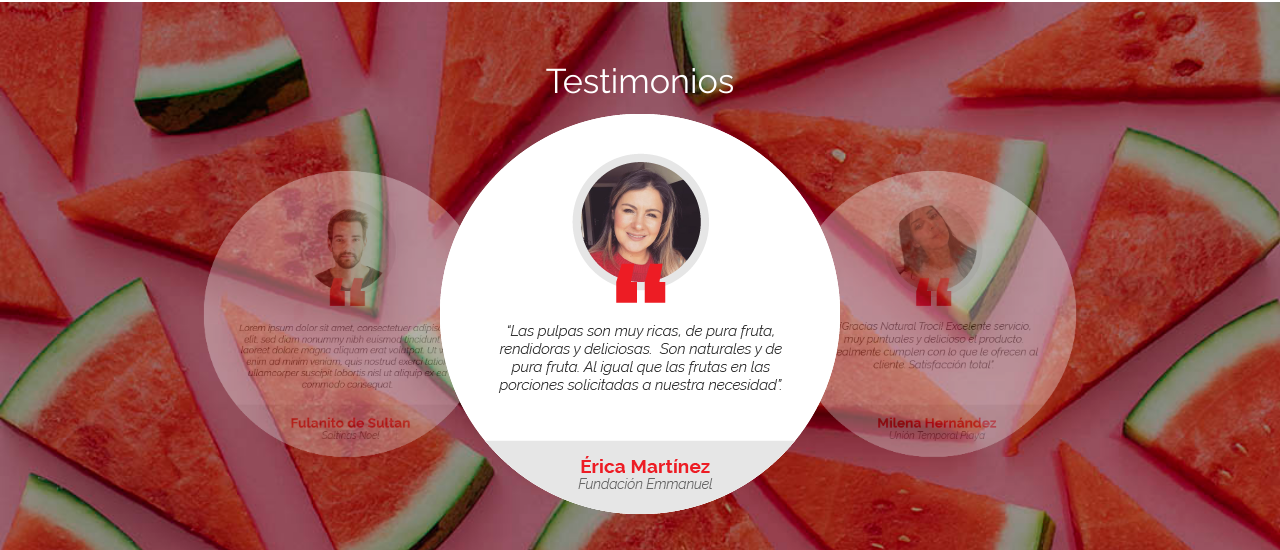
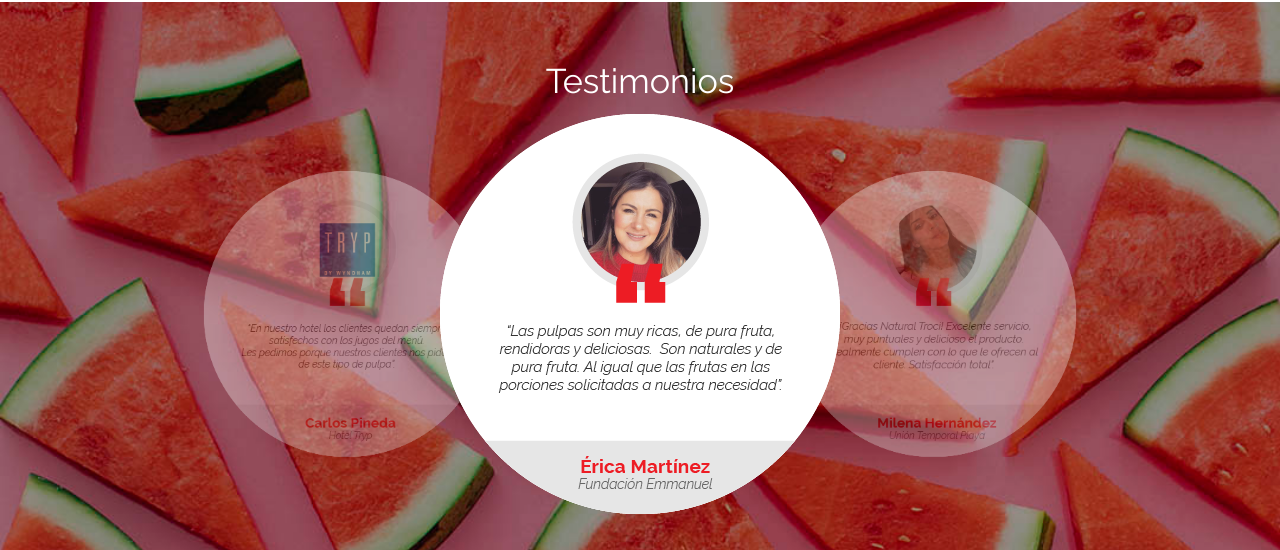
Before and after one commit to deibyalopez/NaturalTroci, a plain HTML site: page index.html in a window 1280 px wide. Shown: the part 2587-3137 px from the top of the page. Drawn offline with nearby package versions, Linux system fonts and the light colour scheme; files whose address does not match are found by name.

Commit message:
se se agrega testimonio de Carlos Pineda

```diff
--- a/index.html
+++ b/index.html
@@ -167,7 +167,7 @@
           <div class="carousel-item"><img src="./img/testimonios/ErikaMartinez.png" /></div>
           <div class="carousel-item"><img src="./img/testimonios/MilenaHernanez.png" /></div>
           <div class="carousel-item"><img src="./img/testimonios/SaraPiedrahita.png" /></div>
-          <div class="carousel-item"><img src="img/testimonio.png" /></div>
+          <div class="carousel-item"><img src="./img/testimonios/CarlosPineda.png" /></div>
         </div>
       </div>
     </div>
```
Also changed, not shown: img/testimonio.png (deleted), img/testimonios/CarlosPineda.png (added).
